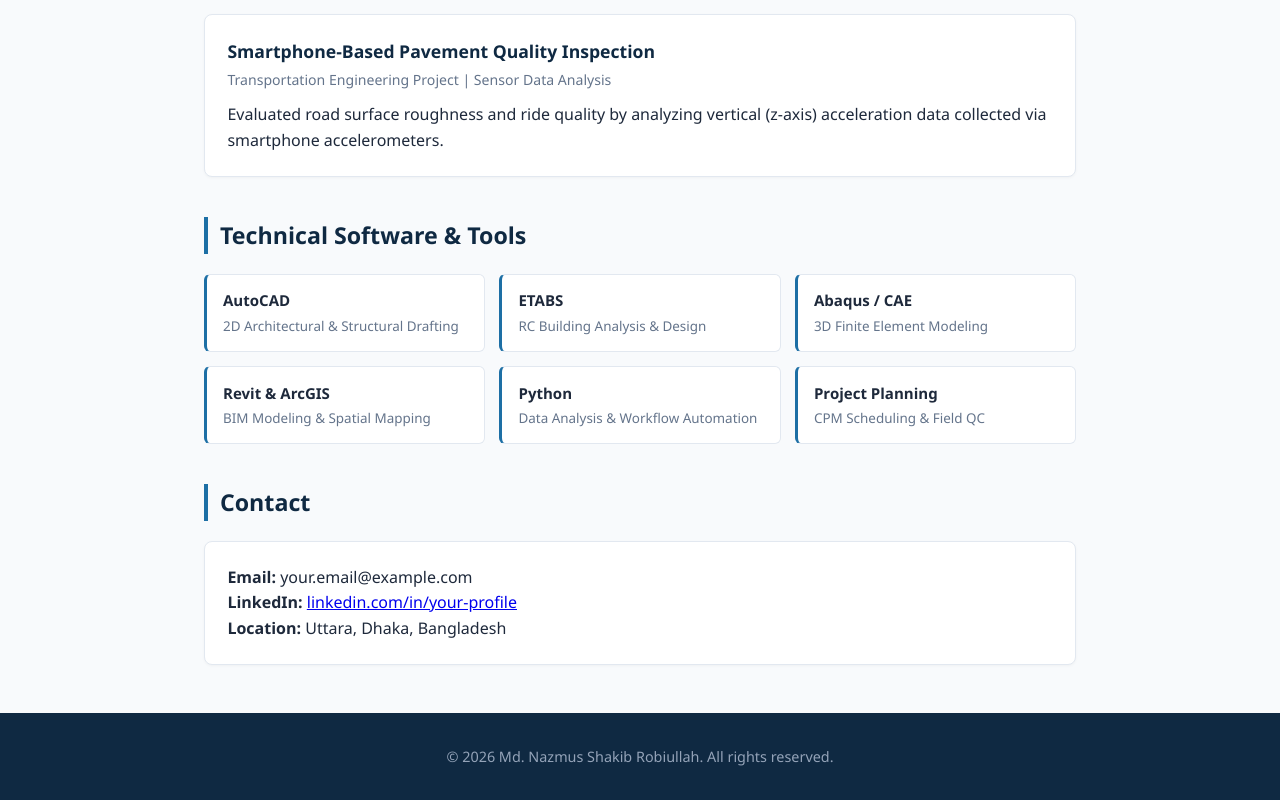
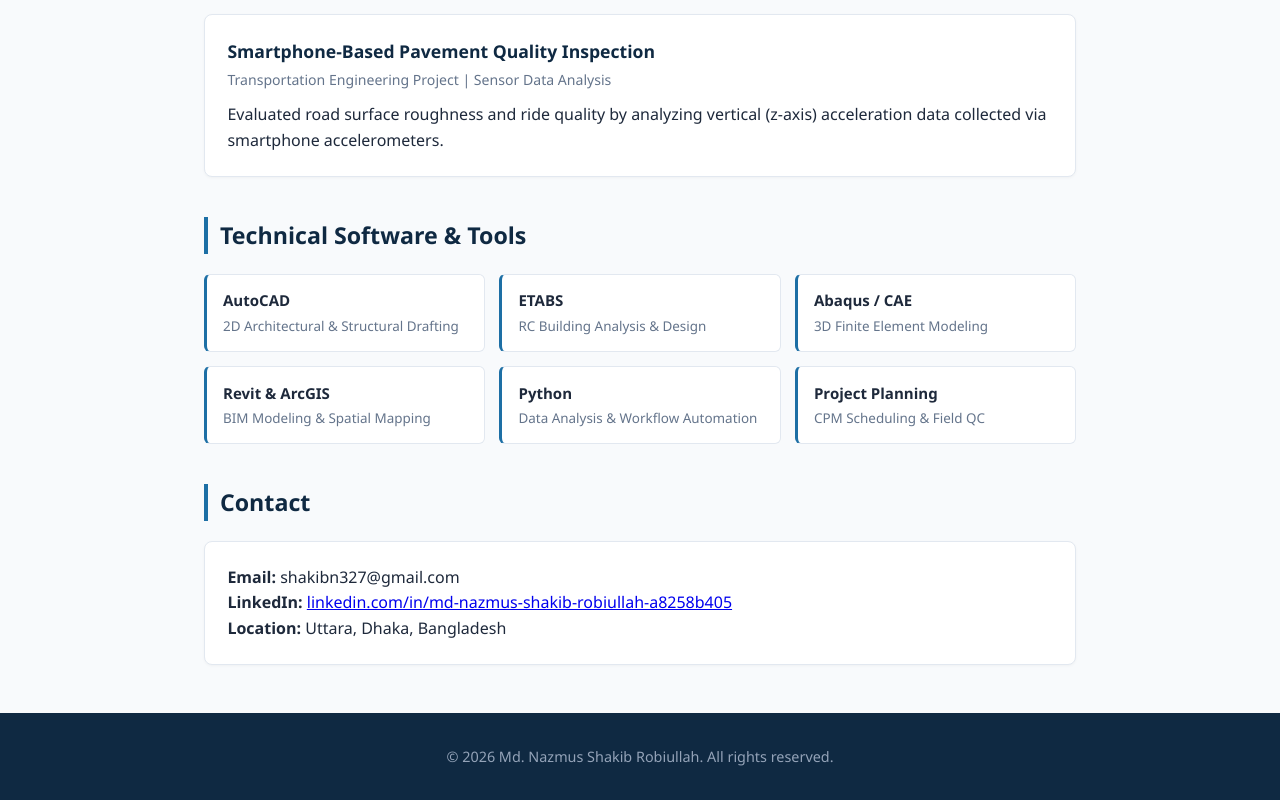
Before and after one commit to shakib-robiullah/shakib-robiullah.github.io, a plain HTML site: page index.html in a window 1280 px wide. Shown: the part 1351-2151 px from the top of the page. Drawn offline with Linux system fonts and the light colour scheme.

Commit message:
Update index.html

```diff
--- a/index.html
+++ b/index.html
@@ -210,8 +210,8 @@
     <h3 class="section-title">Contact</h3>
     <div class="card">
       <!-- নিচের ইমেইল ও LinkedIn লিংকটি আপনার আসল তথ্য দিয়ে আপডেট করে নেবেন -->
-      <p><strong>Email:</strong> your.email@example.com</p>
-      <p><strong>LinkedIn:</strong> <a href="https://linkedin.com" target="_blank">linkedin.com/in/your-profile</a></p>
+      <p><strong>Email:</strong> shakibn327@gmail.com</p>
+      <p><strong>LinkedIn:</strong> <a href="https://www.linkedin.com/in/md-nazmus-shakib-robiullah-a8258b405" target="_blank">linkedin.com/in/md-nazmus-shakib-robiullah-a8258b405</a></p>
       <p><strong>Location:</strong> Uttara, Dhaka, Bangladesh</p>
     </div>
   </section>
```
